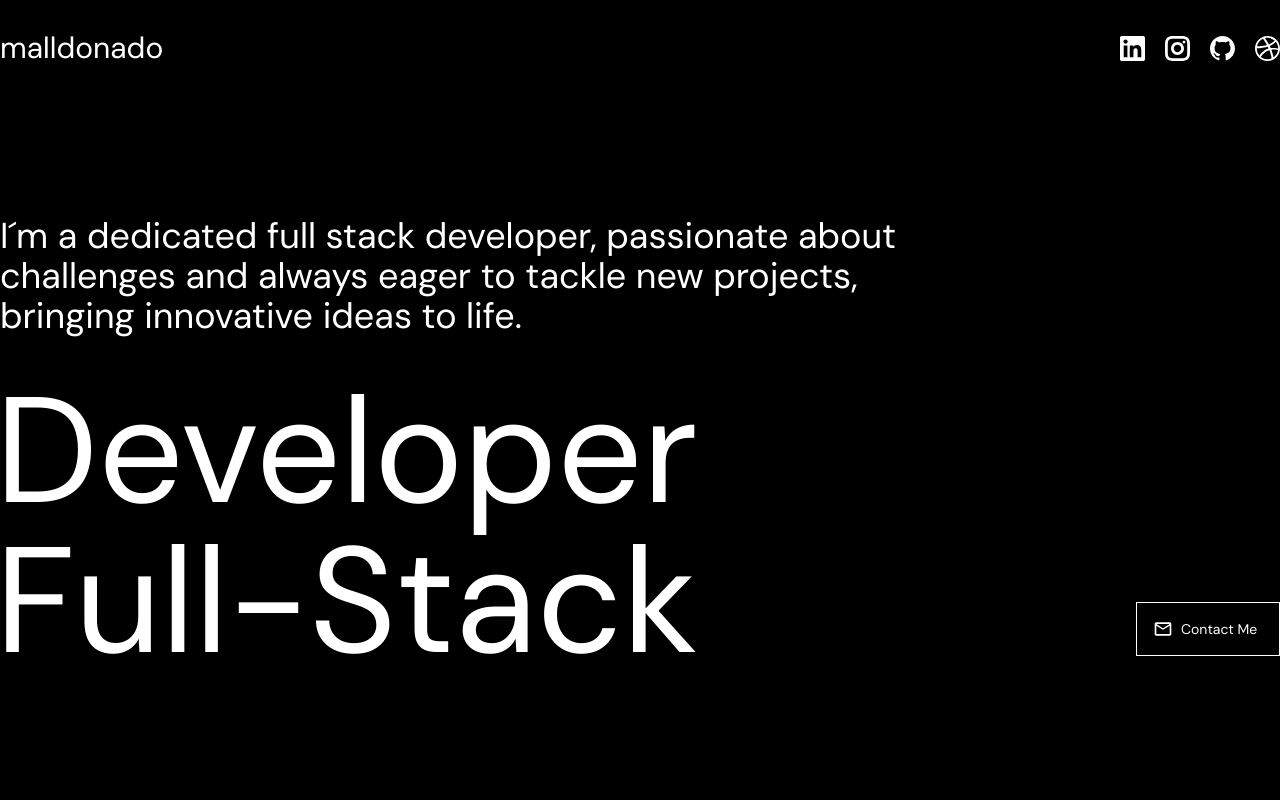
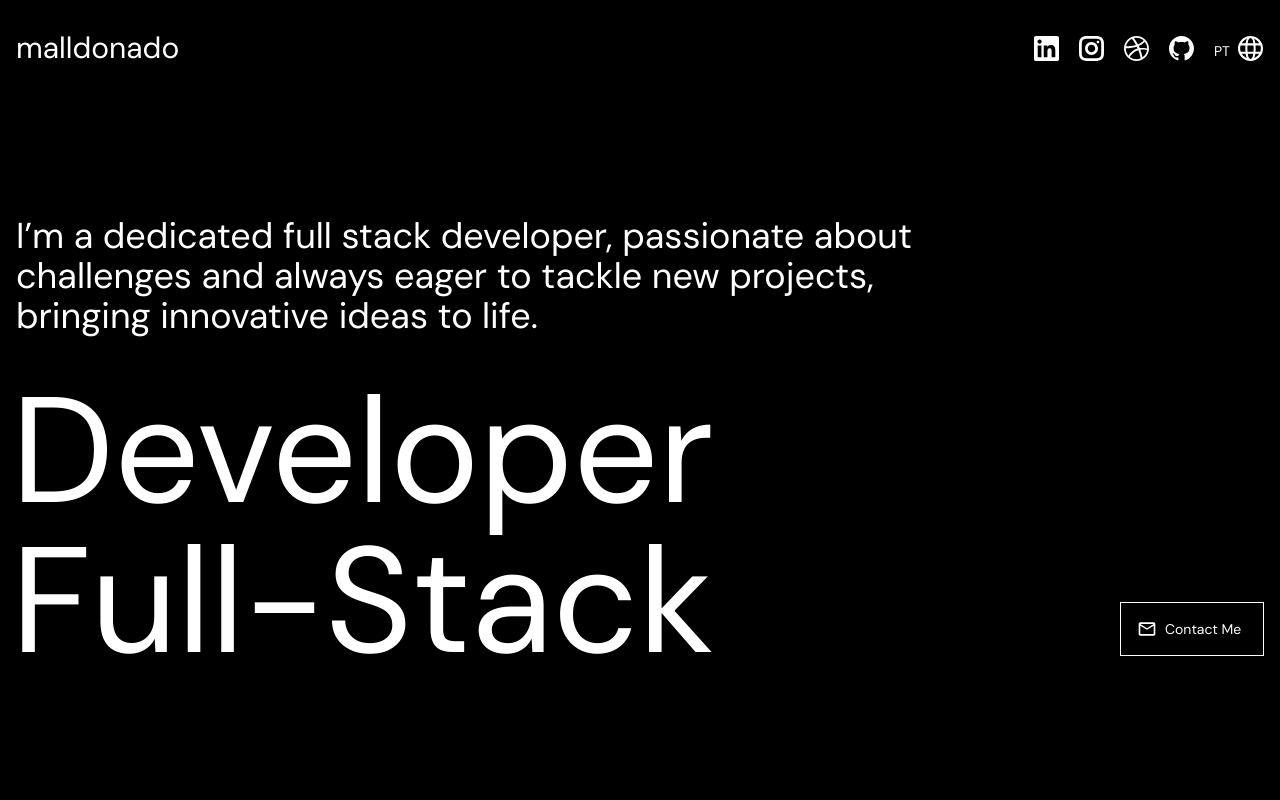
Before and after one commit to malldonado/portfolio, a Next.js app: page / in a window 1280 px wide. Shown: the top 800 px of the page. Built offline with nearby package versions, Linux system fonts and the light colour scheme.

Commit message:
update project

```diff
--- a/app/page.tsx
+++ b/app/page.tsx
@@ -1,3 +1,5 @@
+"use client";
+import React, { useState } from "react";
 import Skills from "@/components/skills/skills";
 import Navbar from "@/components/navbar/navbar";
 import About from "@/components/about/about";
@@ -6,14 +8,15 @@ import Projects from "@/components/projects/projects";
 import Footer from "@/components/footer/footer";
 
 export default function Home() {
+  const [language, setLanguage] = useState<string>("en");
   return (
-    <main className="overflow-x-hidden bg-black">
-      <Navbar />
-      <Hero/>
-      <Projects />
+    <main className="overflow-x-hidden bg-black md:px-4">
+      <Navbar setLanguage={setLanguage} />
+      <Hero language={language} />
+      <Projects language={language} />
       <Skills />
-      <About />
-      <Footer/>
+      <About language={language} />
+      <Footer />
     </main>
   );
 }
--- a/components/hero/hero.tsx
+++ b/components/hero/hero.tsx
@@ -4,13 +4,15 @@ import { MdOutlineEmail } from "react-icons/md";
 import React, { useEffect, useState } from "react";
 import { useInView } from "react-intersection-observer";
 
-type Props = {};
+type Props = {
+  language: string;
+};
 
-function Hero({}: Props) {
+function Hero({ language }: Props) {
   const [isHeadVisible, setIsHeadVisible] = useState(false);
   const { ref, inView } = useInView({
-    triggerOnce: true, // Trigger animation only once
-    threshold: 0.5, // Trigger animation when 50% of the component is in viewport
+    triggerOnce: true,
+    threshold: 0.5,
   });
 
   useEffect(() => {
@@ -20,7 +22,7 @@ function Hero({}: Props) {
   }, [inView]);
 
   return (
-    <div className="h-auto md:h-screen mt-20 md:mt-0 text-white max-w-7xl mx-auto md:items-end md:justify-between justify-start flex flex-col md:flex-row mb-28 md:pb-60 px-4 md:px-0 md:gap-8">
+    <div className="h-auto lg:h-screen mt-10 md:mt-20 lg:mt-0 text-white max-w-7xl mx-auto md:items-end md:justify-between justify-start lg:flex flex-col md:flex-row mb-28 md:pb-16 lg:pb-60 px-4 md:px-0 md:gap-8">
       <div
         ref={ref}
         className={`w-full md:w-3/4 text-left md:mb-[-20px] h-full flex items-center md:items-end justify-start ${
@@ -30,20 +32,21 @@ function Hero({}: Props) {
         <div>
           <span className="text-xl md:text-4xl">
             <p>
-              I´m a dedicated full stack developer, passionate about challenges
-              and always eager to tackle new projects, bringing innovative ideas
-              to life.
+              {language === "en"
+                ? "I’m a dedicated full stack developer, passionate about challenges and always eager to tackle new projects, bringing innovative ideas to life."
+                : "Sou um desenvolvedor full stack dedicado, apaixonado por desafios e sempre ansioso para enfrentar novos projetos, trazendo ideias inovadoras à vida."}
             </p>
           </span>
           <h1 className="mt-10 text-6xl md:text-[150px] ml-0 md:ml-[-5px]">
-            Developer <br /> Full-Stack
+            {language === "en" ? "Developer" : "Desenvolvedor"} <br />
+            Full-Stack
           </h1>
         </div>
       </div>
-      <button className="text-white text-sm border border-white px-4 py-4 w-44 md:w-36 mt-10 md:mt-0 flex items-center justify-center md:justify-start hover:text-black hover:bg-white">
+      <button className="text-white text-sm border border-white px-4 py-4 w-44 md:w-36 mt-10 lg:mt-0 flex items-center justify-center md:justify-start hover:text-black hover:bg-white">
         <MdOutlineEmail className="text-xl mr-2" />
         <a href="mailto:matheusmaldonadosilva@outlook.com" target="_blank">
-          Contact Me
+          {language === "en" ? "Contact Me" : "Contato"}
         </a>
       </button>
     </div>
--- a/components/navbar/navbar.tsx
+++ b/components/navbar/navbar.tsx
@@ -1,48 +1,75 @@
+"use client";
 import { SiLinkedin } from "react-icons/si";
 import { GrInstagram } from "react-icons/gr";
 import { ImDribbble } from "react-icons/im";
 import { BsGithub } from "react-icons/bs";
+import { GrLanguage } from "react-icons/gr";
+import { useState } from "react";
 
-function Navbar() {
+interface NavbarProps {
+  setLanguage: (language: string) => void;
+}
+
+const Navbar: React.FC<NavbarProps> = ({ setLanguage }) => {
+  const [currentLanguage, setCurrentLanguage] = useState<string>("en");
+
+  const toggleLanguage = () => {
+    const newLanguage = currentLanguage === "en" ? "pt" : "en";
+    setCurrentLanguage(newLanguage);
+    if (setLanguage) {
+      setLanguage(newLanguage);
+    }
+  };
+
   return (
     <div className="relative w-full flex justify-between items-center z-50 max-w-7xl mx-auto h-24 bg-black px-4 md:px-0">
-      <span className="text-white text-3xl cursor-pointer logo-text">malldonado</span>
-      <div className="text-white text-[25px] flex space-x-5">
+      <span className="text-white md:text-3xl text-2xl cursor-pointer logo-text">
+        malldonado
+      </span>
+      <div className="text-white md:text-[25px] text-[20px] flex md:space-x-5 space-x-3">
+        <NavItem
+          href="https://www.linkedin.com/in/matheusmaldonadosilva"
+          icon={<SiLinkedin />}
+        />
+        <NavItem
+          href="https://www.instagram.com/matheusmalldonado"
+          icon={<GrInstagram />}
+        />
+        <NavItem
+          href="https://dribbble.com/malldonado"
+          icon={<ImDribbble />}
+        />
+        <NavItem
+          href="https://github.com/malldonado"
+          icon={<BsGithub />}
+        />
         <a
-          href="https://www.linkedin.com/in/matheusmaldonadosilva"
-          target="_blank"
-          rel="noopener noreferrer"
-          className="cursor-pointer navbar-icon"
+          href="#"
+          className="cursor-pointer flex items-end w-[50px]"
+          onClick={toggleLanguage}
         >
-          <SiLinkedin />
-        </a>
-        <a
-          href="https://www.instagram.com/matheusmalldonado"
-          target="_blank"
-          rel="noopener noreferrer"
-          className="cursor-pointer navbar-icon"
-        >
-          <GrInstagram />
-        </a>
-        <a
-          href="https://github.com/malldonado"
-          target="_blank"
-          rel="noopener noreferrer"
-          className="cursor-pointer navbar-icon"
-        >
-          <BsGithub />
-        </a>
-        <a
-          href="https://dribbble.com/malldonado"
-          target="_blank"
-          rel="noopener noreferrer"
-          className="cursor-pointer navbar-icon"
-        >
-          <ImDribbble />
+          <p className="text-sm mr-2 text-center">{currentLanguage === "en" ? "PT" : "EN"}</p>
+          <GrLanguage />
         </a>
       </div>
     </div>
   );
+};
+
+interface NavItemProps {
+  href: string;
+  icon: JSX.Element;
 }
 
+const NavItem: React.FC<NavItemProps> = ({ href, icon }) => (
+  <a
+    href={href}
+    target="_blank"
+    rel="noopener noreferrer"
+    className="cursor-pointer navbar-icon"
+  >
+    {icon}
+  </a>
+);
+
 export default Navbar;
--- a/components/projects/projects.tsx
+++ b/components/projects/projects.tsx
@@ -3,7 +3,11 @@ import React from "react";
 import Image from "next/image";
 import { useInView } from "react-intersection-observer";
 
-const Projects: React.FC = () => {
+type Props = {
+  language: string;
+};
+
+const Projects: React.FC<Props> = ({ language }) => {
   const { ref: titleRef, inView: titleInView } = useInView({
     triggerOnce: true,
     threshold: 0.5,
@@ -13,26 +17,26 @@ const Projects: React.FC = () => {
     {
       id: 1,
       image: "/projects/1.png",
-      text:
+      text_en:
         "The GTM Engenharia project is a web application developed in ReactJS with Vite and TailwindCSS, designed for the civil engineering company GTM Engenharia. This customizable website includes an administrative panel that allows administrators to modify information, manage completed projects, and handle inquiries for quotes and contact. With an integrated blog highlighting all company projects, the application promotes a strong and interactive online presence, facilitating direct communication with clients and bolstering GTM Engenharia's reputation as a leader in the industry.",
+      text_pt:
+        "O projeto GTM Engenharia é uma aplicação web desenvolvida em ReactJS com Vite e TailwindCSS, projetada para a empresa de engenharia civil GTM Engenharia. Este site personalizável inclui um painel administrativo que permite aos administradores modificar informações, gerenciar projetos concluídos e lidar com solicitações de orçamento e contato. Com um blog integrado destacando todos os projetos da empresa, a aplicação promove uma forte e interativa presença online, facilitando a comunicação direta com os clientes e reforçando a reputação da GTM Engenharia como líder no setor.",
     },
     {
       id: 2,
       image: "/projects/2.png",
-      text:
+      text_en:
         "The Art Burger application is a dynamic website tailored for a gourmet hamburger joint. Developed in ReactJS with Vite and styled using TailwindCSS, it offers users the ability to explore gourmet burger promotions and an extensive menu. Customers can seamlessly purchase burgers and make payments via credit card, with transaction details accessible through a user panel. This panel provides comprehensive user information, order placement options, and a history of past orders. Backed by Node.js and MongoDB, the application ensures efficient data management and a smooth user experience, enhancing convenience and satisfaction for burger enthusiasts.",
+      text_pt:
+        "A aplicação Art Burger é um site dinâmico desenvolvido para uma hamburgueria gourmet. Desenvolvido em ReactJS com Vite e estilizado com TailwindCSS, oferece aos usuários a possibilidade de explorar promoções de hambúrgueres gourmet e um extenso menu. Os clientes podem comprar hambúrgueres e efetuar pagamentos com cartão de crédito de forma integrada, com detalhes da transação acessíveis através de um painel do usuário. Este painel fornece informações abrangentes do usuário, opções de colocação de pedidos e histórico de pedidos anteriores. Com suporte de Node.js e MongoDB, a aplicação garante gerenciamento eficiente de dados e uma experiência suave para os entusiastas de hambúrgueres.",
     },
-    // {
-    //   id: 3,
-    //   image: "/projects/3.png",
-    //   text:
-    //     "Desenvolve website is a forum dedicated to the IT community, designed for comprehensive discussions on programming languages, hardware, and related fields. Built using Vue with ViteJS for the frontend, the layout is crafted using HTML and CSS with Bootstrap to ensure a modern and responsive interface. On the backend, it is implemented in PHP with MySQL as the database, providing a robust framework for storing and managing user information and forum content. Desenvolve offers an ideal platform for sharing knowledge, resolving queries, and fostering interaction among technology professionals and enthusiasts.",
-    // },
     {
       id: 3,
       image: "/projects/4.png",
-      text:
+      text_en:
         "Fluxplaces marketplace is an innovative application that connects users with physical stores via Google Maps, enabling them to locate desired products within a specified radius, complete with promotions and coupons. Developed using ReactJS with Next.js and styled with TailwindCSS, the frontend incorporates TypeScript for enhanced security and scalability. In the backend, TypeScript combined with MongoDB provides a robust foundation for the application, efficiently managing user data, store information, and transactions.",
+      text_pt:
+        "Fluxplaces marketplace é uma aplicação inovadora que conecta usuários a lojas físicas via Google Maps, permitindo-lhes localizar produtos desejados dentro de um raio especificado, com promoções e cupons. Desenvolvido utilizando ReactJS com Next.js e estilizado com TailwindCSS, o frontend incorpora TypeScript para segurança e escalabilidade aprimoradas. No backend, TypeScript combinado com MongoDB oferece uma base robusta para a aplicação, gerenciando eficientemente dados do usuário, informações da loja e transações.",
     },
   ];
 
@@ -45,12 +49,12 @@ const Projects: React.FC = () => {
         }`}
       >
         <h2 className="text-4xl sm:text-5xl lg:text-7xl leading-tight md:mb-12 mb-8">
-          Projects
+          {language === "en" ? "Projects" : "Projetos"}
         </h2>
       </div>
       <div className="grid grid-cols-1 sm:grid-cols-2 md:grid-cols-2 lg:grid-cols-2 xl:grid-cols-2 md:gap-y-20 mx-auto max-w-7xl md:gap-x-8">
         {projects.map((project, index) => (
-          <Project key={project.id} project={project} index={index} />
+          <Project key={project.id} project={project} language={language} index={index} />
         ))}
       </div>
     </div>
@@ -61,12 +65,14 @@ interface ProjectProps {
   project: {
     id: number;
     image: string;
-    text: string;
+    text_en: string;
+    text_pt: string;
   };
+  language: string;
   index: number;
 }
 
-const Project: React.FC<ProjectProps> = ({ project, index }) => {
+const Project: React.FC<ProjectProps> = ({ project, language, index }) => {
   const { ref: imageRef, inView: imageInView } = useInView({
     triggerOnce: true,
     threshold: 0.5,
@@ -102,7 +108,7 @@ const Project: React.FC<ProjectProps> = ({ project, index }) => {
         }`}
       >
         <span className="text-md sm:text-xl text-white flex items-start md:items-center h-full mt-6 mb-20 md:mt-0 md:mb-0">
-          {project.text}
+          {language === "en" ? project.text_en : project.text_pt}
         </span>
       </div>
     </>
```
Also changed, not shown: components/about/about.tsx (+25 -7 lines).
